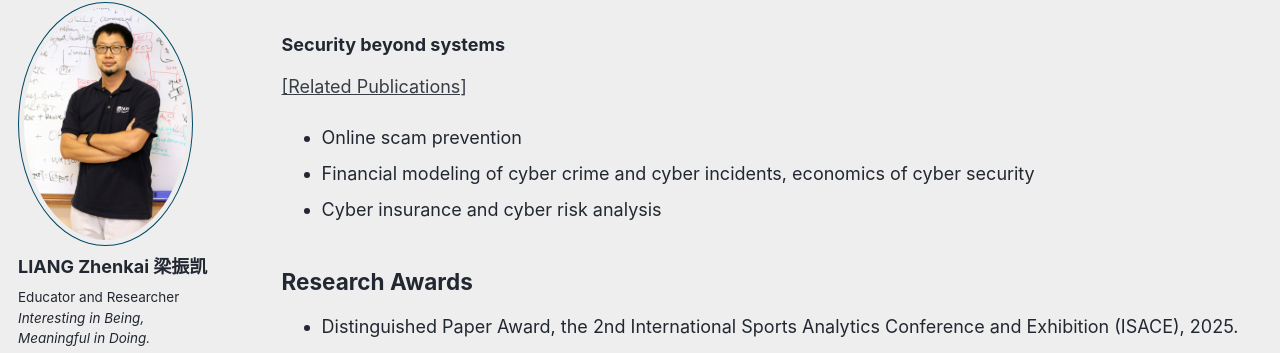
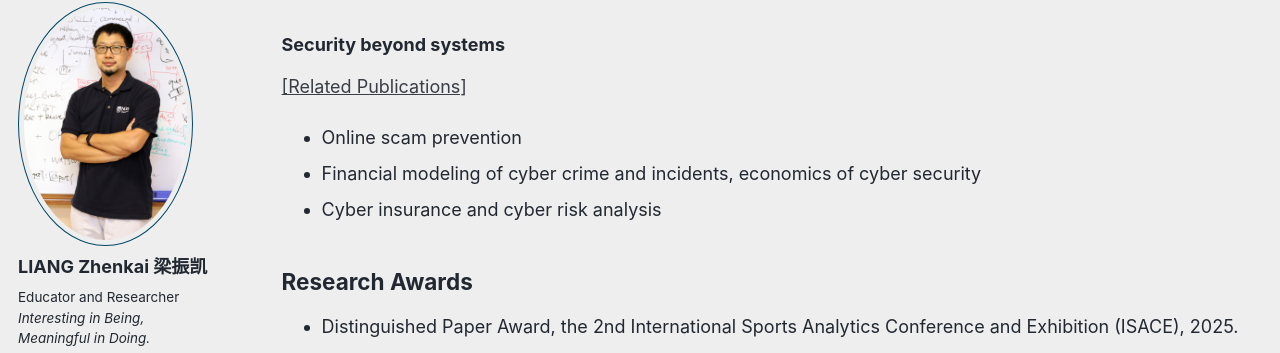
Before and after one commit to zhenkai-liang/zhenkai-liang.github.io, a Jekyll site: the page built from _pages/research.md, in a window 1280 px wide and 900 px high, scrolled down 968 px. Shown: the part 97-450 px from the top of the window. Built offline with Jekyll 4.4.1, drawn with Linux system fonts in a browser that asks for light colours; some web fonts are replaced.

Commit message:
Update research.md

```diff
--- a/_pages/research.md
+++ b/_pages/research.md
@@ -35,7 +35,7 @@ Research Directions
 ### Security beyond systems
 [\[Related Publications\]](https://www.comp.nus.edu.sg/~liangzk/publications/beyond.html)
 * Online scam prevention
-* Financial modeling of cyber crime and cyber incidents, economics of cyber security
+* Financial modeling of cyber crime and incidents, economics of cyber security
 * Cyber insurance and cyber risk analysis
 
 Research Awards
```
